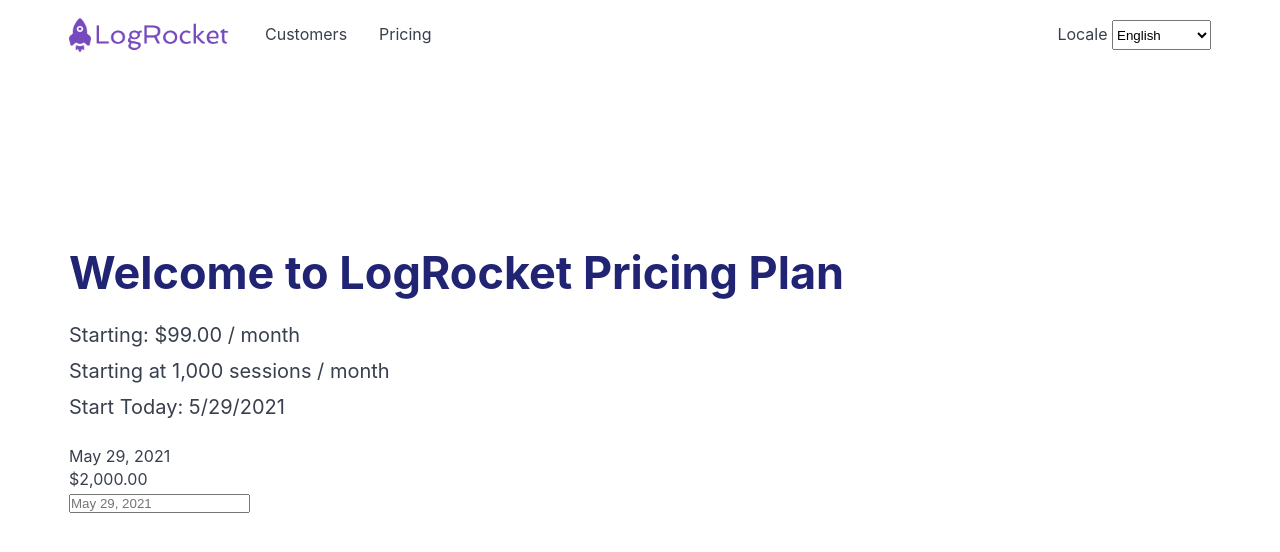
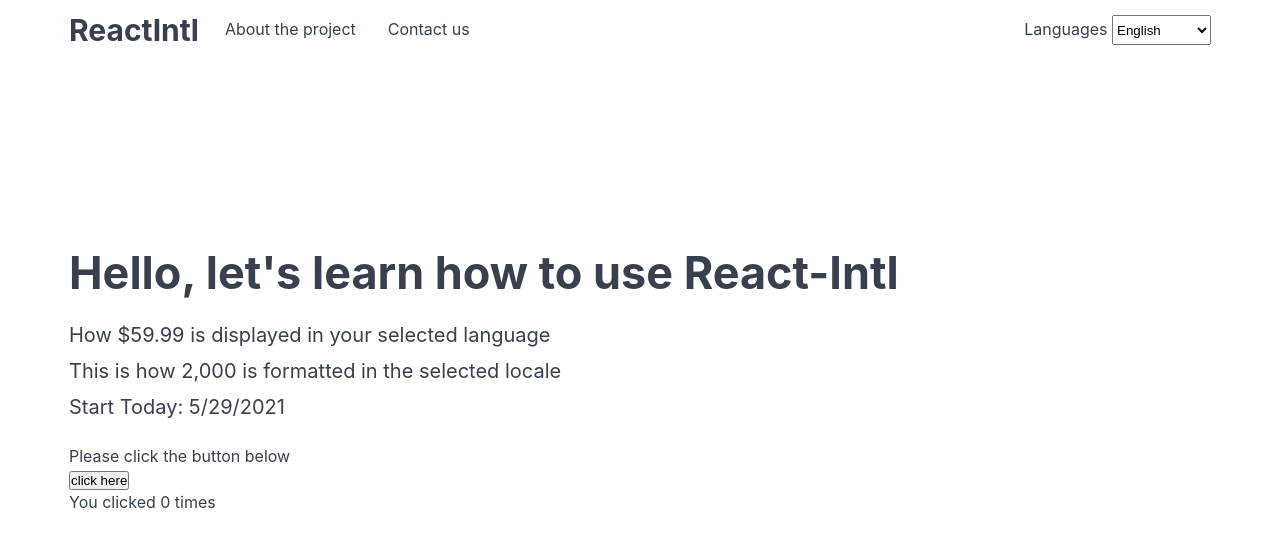
Before and after one commit to Ibaslogic/i18n_react_intl_project, a React app: page / in a window 1280 px wide. Built offline with nearby package versions, Linux system fonts and the light colour scheme.

Commit message:
code and app content updated

```diff
--- a/src/components/App.js
+++ b/src/components/App.js
@@ -1,13 +1,11 @@
 import { useState } from "react";
-
 import Header from "./Header";
 import Content from "./Content";
 import Footer from "./Footer";
 
+import { IntlProvider } from "react-intl";
 import { LOCALES } from "../i18n/locales";
 import { messages } from "../i18n/messages";
-
-import { IntlProvider } from "react-intl";
 
 const App = () => {
   const [currentLocale, setCurrentLocale] = useState(getInitialLocal());
--- a/src/components/Content.js
+++ b/src/components/Content.js
@@ -4,16 +4,16 @@
   return (
     <div className="container hero">
       <h1>
-        <FormattedMessage id="welcome_plan" />
+        <FormattedMessage id="learn_to" />
       </h1>
       <p>
-        <FormattedMessage id="price_start" values={{ n: 99 }} />
+        <FormattedMessage id="price_display" values={{ n: 59.99 }} />
       </p>
       <p>
-        <FormattedMessage id="session_start" values={{ n: "1000" }} />
+        <FormattedMessage id="number_display" values={{ n: 2000 }} />
       </p>
       <p>
-        <FormattedMessage id="start_today" values={{ d: Date.now() }} />
+        <FormattedMessage id="start_today" values={{ d: new Date() }} />
       </p>
     </div>
   );
--- a/src/components/Footer.js
+++ b/src/components/Footer.js
@@ -1,28 +1,76 @@
-import { FormattedDate, FormattedNumber, useIntl } from "react-intl";
+import { useState } from "react";
+import { FormattedMessage } from "react-intl";
 
 const Footer = () => {
-  const intl = useIntl();
+  const [count, setCount] = useState(0);
+  const onChange = () => {
+    setCount((prevState) => prevState + 1);
+  };
+
   return (
     <div className="container mt">
-      <FormattedDate
-        value={Date.now()}
-        year="numeric"
-        month="long"
-        day="2-digit"
-      />
-      <br />
-      <FormattedNumber value={2000} style="currency" currency="USD" />
-      <br />
-
-      <input
-        placeholder={intl.formatDate(Date.now(), {
-          year: "numeric",
-          month: "long",
-          day: "2-digit",
-        })}
-      />
+      {/* Footer content here */}
+      <p>
+        <FormattedMessage id="click_button" />
+      </p>
+      <button onClick={onChange}>
+        <FormattedMessage id="click_here" />
+      </button>
+      <p>
+        <FormattedMessage id="click_count" values={{ count: count }} />
+      </p>
     </div>
   );
 };
 
 export default Footer;
+
+// Some Code Examples Here:
+//
+// import { useState } from "react";
+// import {
+//   FormattedDate,
+//   FormattedMessage,
+//   FormattedNumber,
+//   FormattedPlural,
+//   useIntl,
+// } from "react-intl";
+
+// const Footer = () => {
+//   const [count, setCount] = useState(0);
+//   const onChange = () => {
+//     setCount((prevState) => prevState + 1);
+//   };
+
+//   const intl = useIntl();
+
+//   return (
+//     <div className="container mt">
+//       {/* Footer content here */}
+//       <p>
+//         <FormattedMessage id="click_button" />
+//       </p>
+//       <button onClick={onChange}>
+//         <FormattedMessage id="click_here" />
+//       </button>
+//       <p>
+//         <FormattedMessage id="click_count" values={{ count: count }} />
+//       </p>
+
+//       <FormattedDate
+//         value={Date.now()}
+//         year="numeric"
+//         month="long"
+//         day="2-digit"
+//       />
+//       <br />
+//       <FormattedNumber value={2000} style={`currency`} currency="USD" />
+//       <br />
+//       <FormattedPlural value={5} one="1 click" other="5 clicks" />
+//       <br />
+//       <input placeholder={intl.formatDate(Date.now())} />
+//     </div>
+//   );
+// };
+
+// export default Footer;
--- a/src/components/Header.js
+++ b/src/components/Header.js
@@ -1,16 +1,17 @@
 import { FormattedMessage } from "react-intl";
 import { LOCALES } from "../i18n/locales";
-import logo from "../images/LogRocket_logo.png";
 
 const Header = (props) => {
   const menu = [
     {
-      title: "customers",
-      path: "https://logrocket.com/customers/",
+      key: "about_project",
+      title: "About the project",
+      path: "#",
     },
     {
-      title: "pricing",
-      path: "https://logrocket.com/pricing/",
+      key: "contact_us",
+      title: "Contact us",
+      path: "#",
     },
   ];
 
@@ -25,17 +26,13 @@
   return (
     <header>
       <div className="container header_content">
-        <div className="brand">
-          <a href="https://logrocket.com/" target="_blank" rel="noreferrer">
-            <img src={logo} alt="" />
-          </a>
-        </div>
+        <div className="brand">ReactIntl</div>
         <nav>
           <ul>
-            {menu.map(({ title, path }) => (
+            {menu.map(({ title, path, key }) => (
               <li key={title}>
-                <a target="_blank" rel="noreferrer" href={path}>
-                  <FormattedMessage id={title} />
+                <a href={path}>
+                  <FormattedMessage id={key} />
                 </a>
               </li>
             ))}
@@ -44,7 +41,7 @@
         <div className="spacer"></div>
         <div className="switcher">
           {/* Language switch dropdown here */}
-          Locale{" "}
+          <FormattedMessage id="languages" />{" "}
           <select onChange={props.handleChange} value={props.currentLocale}>
             {languages.map(({ name, code }) => (
               <option key={code} value={code}>
--- a/src/i18n/messages.js
+++ b/src/i18n/messages.js
@@ -2,39 +2,65 @@
 
 export const messages = {
   [LOCALES.ENGLISH]: {
-    welcome_plan: "Welcome to LogRocket Pricing Plan",
-    price_start: "Starting: {n, number, ::currency/USD} / month",
-    session_start: "Starting at {n, number} sessions / month",
+    learn_to: "Hello, let's learn how to use React-Intl",
+    price_display:
+      "How {n, number, ::currency/USD} is displayed in your selected language",
+    number_display:
+      "This is how {n, number} is formatted in the selected locale",
     start_today: "Start Today: {d, date}",
     // menu
-    customers: "Customers",
-    pricing: "Pricing",
+    about_project: "About the project",
+    contact_us: "Contact us",
+    click_count: "You clicked {count, plural, one {# time} other {# times}}",
+    click_button: "Please click the button below",
+    click_here: "click here",
+    languages: "Languages",
   },
   [LOCALES.FRENCH]: {
-    welcome_plan: "Bienvenue dans le plan de tarification de LogRocket",
-    price_start: "Départ: {n, number, ::currency/USD} / mois",
-    session_start: "Départ à {n, number} séances / month",
+    learn_to: "Bonjour, apprenons à utiliser React-Intl",
+    price_display:
+      "Comment {n, number, ::currency/USD} $ s'affiche dans la langue sélectionnée",
+    number_display:
+      "Voici comment {n, number} sont formatés dans les paramètres régionaux sélectionnés ",
     start_today: "Commencez aujourd'hui: {d, date}",
     // menu
-    customers: "Les clients",
-    pricing: "Tarification",
+    about_project: "À propos du projet",
+    contact_us: "Contactez-nous",
+    click_count:
+      "Vous avez cliqué {count, plural, one {# fois} other {# fois}}",
+    click_button: "Veuillez cliquer sur le bouton ci-dessous",
+    click_here: "Cliquez ici",
+    languages: "Langues",
   },
   [LOCALES.GERMAN]: {
-    welcome_plan: "Willkommen beim LogRocket-Preisplan",
-    price_start: "Beginnend: {n, number, ::currency/USD} / Monat",
-    session_start: "Beginnend beim {n, number} Sitzungen / Monat",
-    start_today: "Starte heute: {d, date}",
+    learn_to: "Hallo, lass uns lernen, wie man React-Intl benutzt",
+    price_display:
+      "Wie {n, number, ::currency/USD} in Ihrer ausgewählten Sprache angezeigt wird",
+    number_display:
+      "Auf diese Weise werden {n, number} im ausgewählten Gebietsschema formatiert",
+    start_today: "Beginnen Sie heute: {d, date}",
     // menu
-    customers: "Kunden",
-    pricing: "Preisgestaltung",
+    about_project: "Über das Projekt",
+    contact_us: "Kontaktiere uns",
+    click_count:
+      "Sie haben geklickt {count, plural, one {# Mal} other {# Mal}}",
+    click_button: "Bitte klicken Sie auf die Schaltfläche unten",
+    click_here: "Klicke hier",
+    languages: "Sprachen",
   },
   [LOCALES.JAPANESE]: {
-    welcome_plan: "LogRocket料金プランへようこそ",
-    price_start: "起動： {n, number, ::currency/USD} / 月",
-    session_start: "から {n, number} セッション/月",
-    start_today: "今日から始める： {d, date}",
+    learn_to: "こんにちは、React-Intlの使い方を学びましょう",
+    price_display:
+      "選択した言語で{n, number, ::currency/USD}がどのように表示されるか",
+    number_display:
+      "これは、選択したロケールで{n, number}がフォーマットされる方法です。",
+    start_today: "今日から始める：{d, date}",
     // menu
-    customers: "お客様",
-    pricing: "価格設定",
+    about_project: "プロジェクトについて",
+    contact_us: "お問い合わせ",
+    click_count: "クリックしました {count, plural, one {# 回} other {# 回}}",
+    click_button: "下のボタンをクリックしてください",
+    click_here: "ここをクリック",
+    languages: "言語",
   },
 };
--- a/src/index.css
+++ b/src/index.css
@@ -42,15 +42,11 @@
   width: 100%;
 }
 
-.brand a {
-  display: inline-block;
-  margin-top: 6px;
-}
-
-.brand img {
-  max-width: 10rem;
-  margin-right: 20px;
-  padding: 12px 0;
+.brand {
+  font-size: 30px;
+  line-height: 58px;
+  font-weight: bold;
+  margin-right: 10px;
 }
 
 nav ul {
@@ -76,7 +72,6 @@
 
 .hero h1 {
   font-size: 45px;
-  color: #202473;
   line-height: 58px;
   margin-bottom: 15px;
 }
@@ -90,8 +85,6 @@
   margin-top: 20px;
 }
 
-/* Switcher */
-
 .switcher select {
   width: 99px;
   height: 30px;
```
Also changed, not shown: README.md, src/images/LogRocket_logo.png (deleted).
